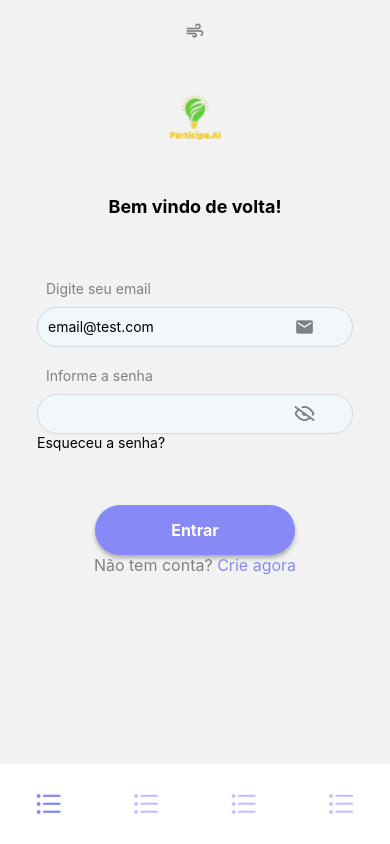
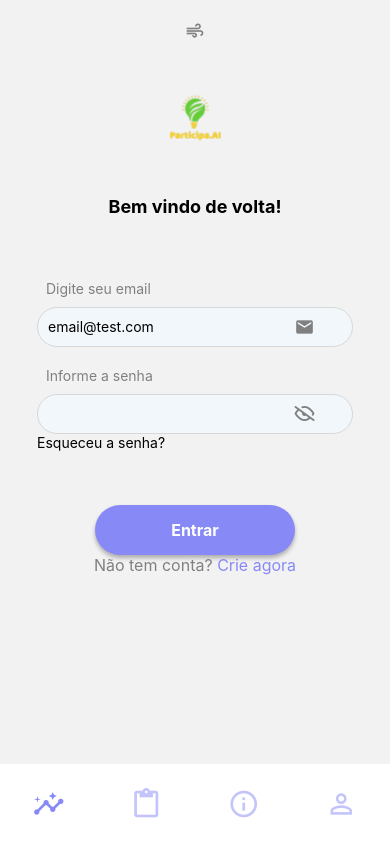
Before and after one commit to herculesoliveira40/appParticipa_Ai, a React Native app: screen /BottomRoutes in a window 390 px wide. Built offline with nearby package versions, Linux system fonts and the light colour scheme.

Commit message:
tabs icon

```diff
--- a/src/components/CustomTabBar/index.tsx
+++ b/src/components/CustomTabBar/index.tsx
@@ -12,26 +12,26 @@ export default ({ state, navigation }: any)=>{
     return (
        <View style={style.tabArea}>
             <TouchableOpacity style={style.tabItem} onPress={()=>go('Login')}>
-                <AntDesign
-                    name="bars"
+                <MaterialIcons
+                    name="insights"
                     style={{opacity:state.index===0?1:0.5,color:themas.Colors.primary,fontSize:32}}
                 />
             </TouchableOpacity>
             <TouchableOpacity style={style.tabItem} onPress={()=>go('Dashboard')}>
-                <AntDesign
-                    name="bars"
+                <MaterialIcons
+                    name="content-paste"
                     style={{opacity:state.index===1?1:0.5,color:themas.Colors.primary,fontSize:32}}
                 />
             </TouchableOpacity>
             <TouchableOpacity style={style.tabItem} onPress={()=>go('Educ')}>
-                <AntDesign
-                    name="bars"
+                <MaterialIcons
+                    name="info-outline"
                     style={{opacity:state.index===2?1:0.5,color:themas.Colors.primary,fontSize:32}}
                 />
             </TouchableOpacity>
             <TouchableOpacity style={style.tabItem} onPress={()=>go('User')}>
-                <AntDesign
-                    name="bars"
+                <MaterialIcons
+                    name="person-outline"
                     style={{opacity:state.index===3?1:0.5,color:themas.Colors.primary,fontSize:32}}
                 />
             </TouchableOpacity>
@@ -41,4 +41,4 @@ export default ({ state, navigation }: any)=>{
 }
 
 
-//40 https://www.youtube.com/watch?v=1iYA1Qf_2UI&list=PLN5FV-HmjCA8UKWLep7O31PtQYqML8-Wd&index=2&ab_channel=CaioeduardoDev
+//0 https://www.youtube.com/watch?v=3qZxSw_TIr4&list=PLN5FV-HmjCA8UKWLep7O31PtQYqML8-Wd&index=4&ab_channel=CaioeduardoDev
```
